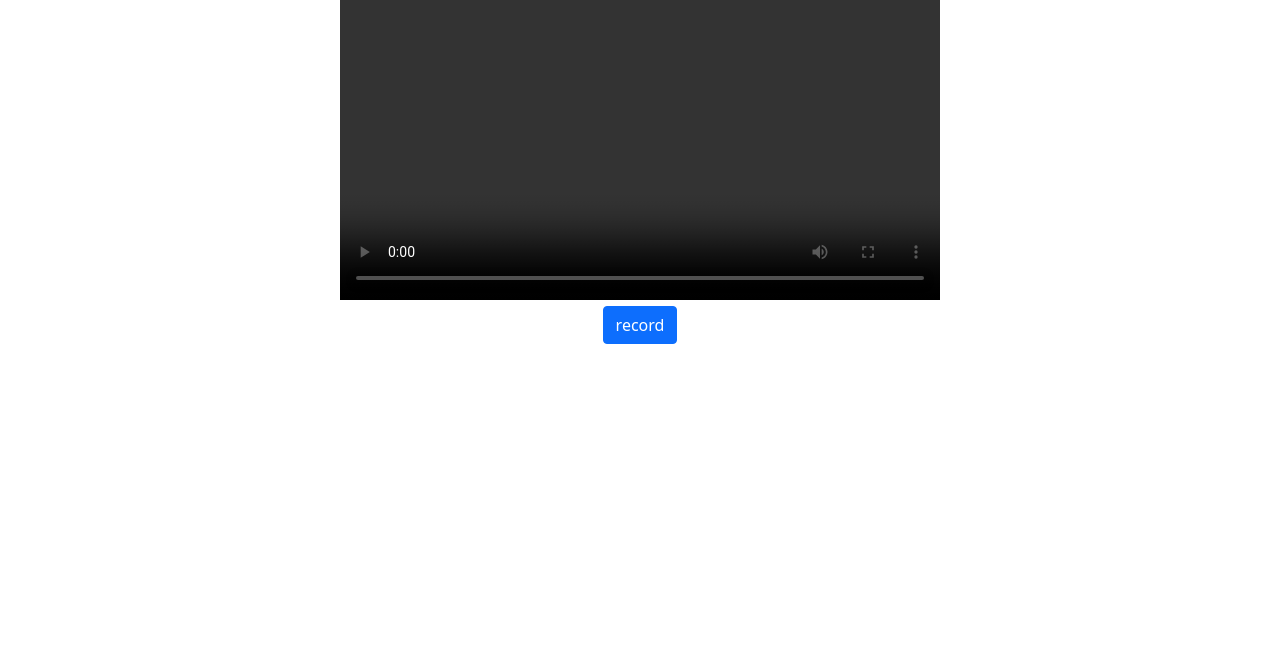
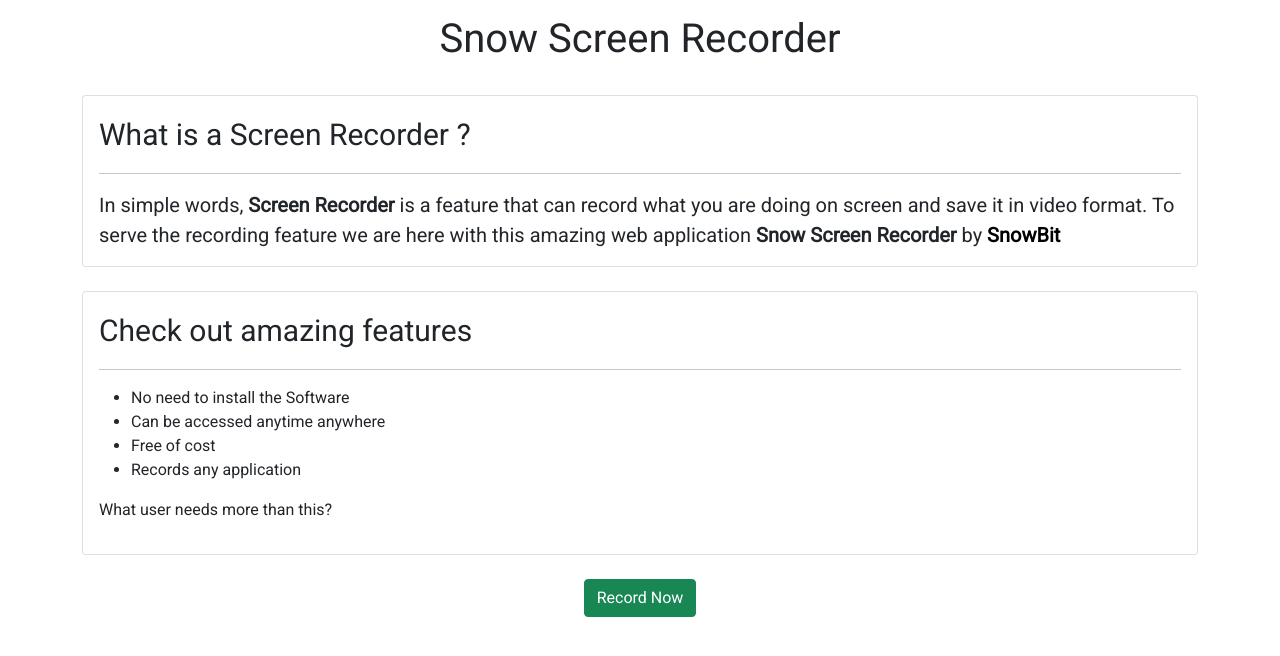
Before and after one commit to codewithsnowbit/snow-screen-recorder, a plain HTML site: page index.html in a window 1280 px wide. Drawn offline with nearby package versions, Linux system fonts and the light colour scheme.

Commit message:
Added HomePage

```diff
--- a/index.html
+++ b/index.html
@@ -7,14 +7,47 @@
     <title>Snow Screen Recorder | By SnowBit</title>
     <link href="https://cdn.jsdelivr.net/npm/bootstrap@5.1.3/dist/css/bootstrap.min.css" rel="stylesheet" integrity="sha384-1BmE4kWBq78iYhFldvKuhfTAU6auU8tT94WrHftjDbrCEXSU1oBoqyl2QvZ6jIW3" crossorigin="anonymous">
     <script src="https://cdn.jsdelivr.net/npm/bootstrap@5.1.3/dist/js/bootstrap.bundle.min.js" integrity="sha384-ka7Sk0Gln4gmtz2MlQnikT1wXgYsOg+OMhuP+IlRH9sENBO0LRn5q+8nbTov4+1p" crossorigin="anonymous"></script>
-
+    <link rel="stylesheet" href="/style/style.css">
 </head>
 <body>
-    <center>
-    <video class="video" width="600px" controls></video>
-    <br>
-    <button class="record-btn btn btn-primary">record</button>
-    </center>
+    <div class="container">
+        <div class="main">
+
+            <h1 class="text-center title">Snow Screen Recorder</h1>
+            <br>
+            <div class="card">
+
+                <div class="card-body">
+                    <div class="card-title sub-title">
+                        What is a Screen Recorder ?
+                    </div><hr>
+                    <div class="small">
+                    In simple words, <b>Screen Recorder</b> is a feature that can record what you are doing on screen and save it in video format. To serve the recording feature we are here with this amazing web application <b>Snow Screen Recorder</b> by <a href="http://github.com/snowbit-coderboi" target="_blank" rel="noopener noreferrer" class="text-black text-decoration-none fw-bold">SnowBit</a>
+                </div>
+                </div>
+              </div><br>
+              <div class="card">
+                  <div class="card-body">
+                    <div class="card-title">
+                        <p class="sub-title">
+                            Check out amazing features
+                        </p>
+                    </div>
+                    <hr>
+                    <ul>
+                        <li>No need to install the Software</li>
+                        <li>Can be accessed anytime anywhere</li>
+                        <li>Free of cost</li>
+                        <li>Records any application </li>
+                    </ul>
+                    <p>What user needs more than this?</p>
+                  </div>
+              </div><br>
+              <center>
+                  <button class="btn btn-success">Record Now</button>
+              </center>
+        </div>
+    </div>
     <script src="main.js"></script>
 </body>
 </html>
--- a/main.js
+++ b/main.js
@@ -1,3 +1,5 @@
+// Record Logic
+
 let btn = document.querySelector(".record-btn")
 
 btn.addEventListener("click", async function () {
@@ -32,6 +34,5 @@ btn.addEventListener("click", async function () {
       a.click()
   })
 
-    //we have to start the recorder manually
     mediaRecorder.start()
 })
--- /dev/null
+++ b/style/style.css
@@ -0,0 +1,16 @@
+@import url('https://fonts.googleapis.com/css2?family=Roboto&display=swap');
+body{
+    font-family: 'Roboto', sans-serif;
+}
+.medium{
+    font-size: 15px;
+}
+.sub-title{
+    font-size: 30px;
+}
+.small{
+    font-size: 20px;
+}
+.title{
+    margin-top: 15px;
+}
```
Also changed, not shown: record.html (added, +20 -0 lines).
